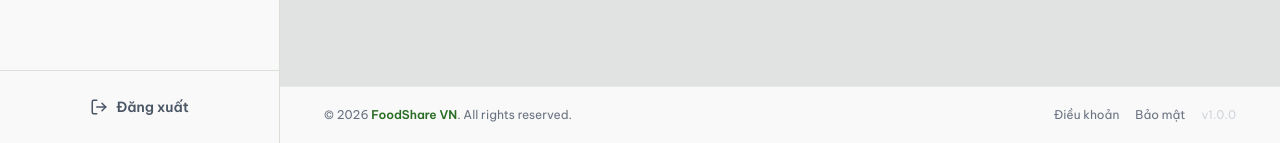
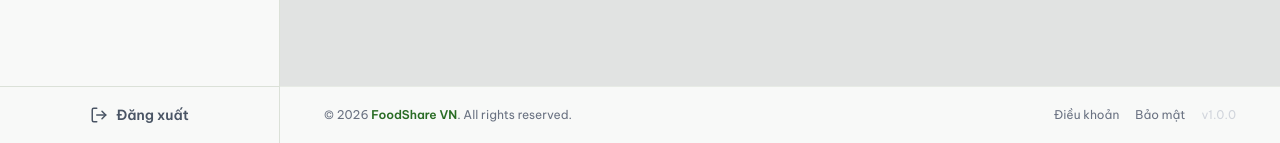
Before and after one commit to HoHoanNam2510/foodshare-admin-web, a Next.js app: page /dashboard in a window 1280 px wide. Shown: the part 657-800 px from the top of the page. Built offline with nearby package versions, Linux system fonts and the light colour scheme.

Commit message:
Tái cấu trúc layout của website

```diff
--- a/src/app/layout.tsx
+++ b/src/app/layout.tsx
@@ -1,6 +1,6 @@
 import type { Metadata } from 'next';
 import { Epilogue, Be_Vietnam_Pro } from 'next/font/google';
-import './global.css';
+import './globals.css';
 
 // 1. Cấu hình font Epilogue (dùng cho Heading/Display)
 const epilogue = Epilogue({
@@ -28,6 +28,7 @@ export default function RootLayout({
   children: React.ReactNode;
 }>) {
   return (
+    // Thêm suppressHydrationWarning vào html
     <html
       lang="vi"
       className={`${epilogue.variable} ${beVietnamPro.variable}`}
--- a/src/components/layout/Sidebar.tsx
+++ b/src/components/layout/Sidebar.tsx
@@ -161,8 +161,8 @@ export default function Sidebar() {
       </nav>
 
       {/* ── 4. Bottom Logout / Profile ── */}
-      <div className="p-4 shrink-0 border-t border-outline-variant/50">
-        <button className="flex items-center justify-center gap-2 w-full py-2.5 rounded-xl font-body text-sm font-semibold text-gray-600 hover:bg-error/10 hover:text-error transition-all duration-200">
+      <div className="px-4 py-2.5 shrink-0 border-t border-outline-variant/50">
+        <button className="flex items-center justify-center gap-2 w-full py-2 rounded-xl font-body text-sm font-semibold text-gray-600 hover:bg-error/10 hover:text-error transition-all duration-200">
           <LogOut size={18} />
           Đăng xuất
         </button>
```
Also changed, not shown: package.json (+5 -4 lines), src/app/globals.css (renamed from src/app/global.css), 2 other files (tests, documents, lock files or other folders).
